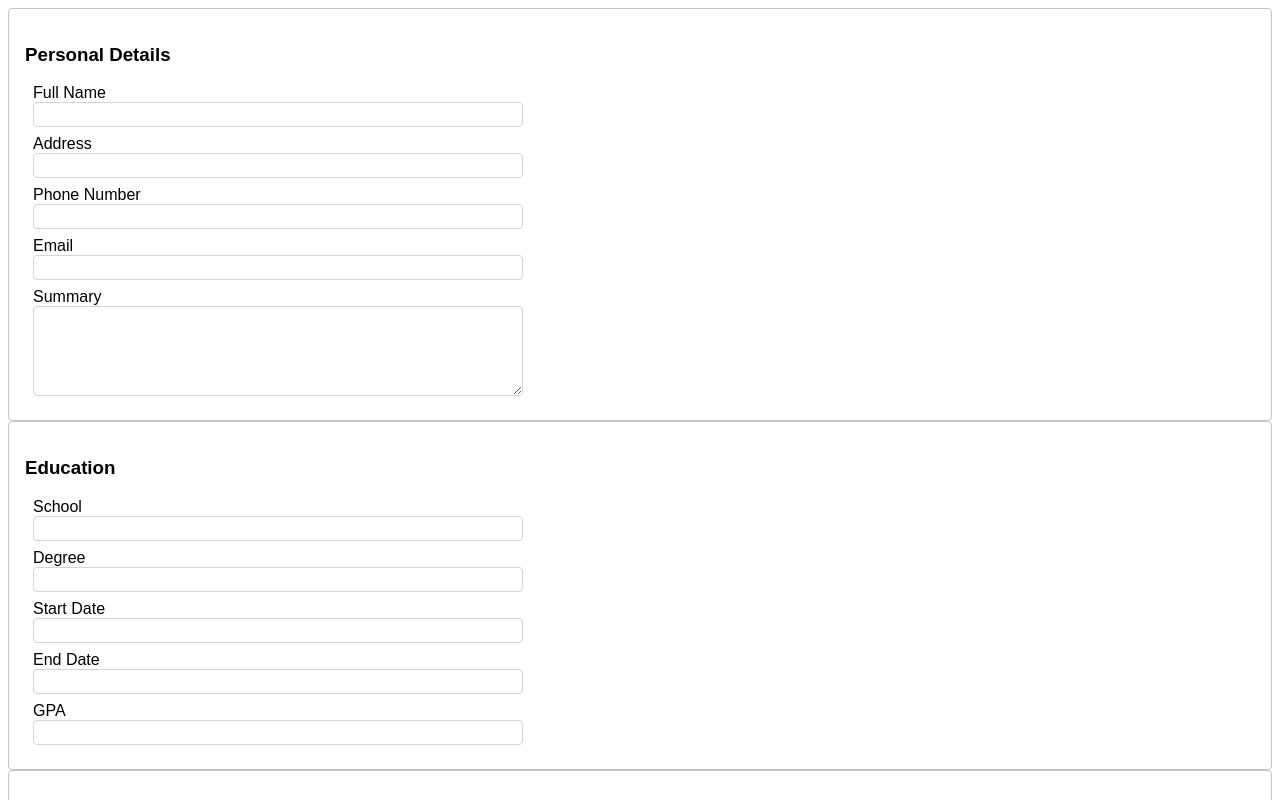
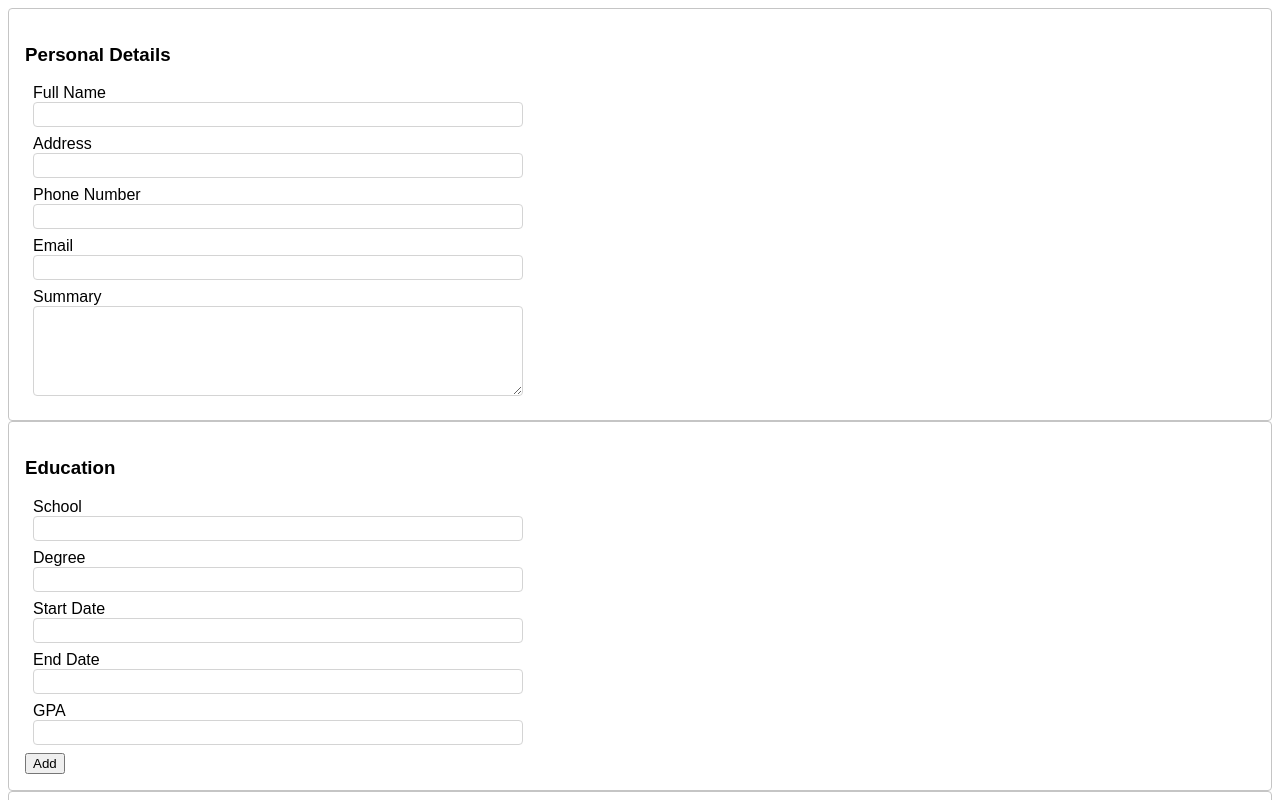
Before and after one commit to sdawidowich/Resume-Builder, a React (Vite) app: page / in a window 1280 px wide. Shown: the top 800 px of the page. Built offline with nearby package versions, Linux system fonts and the light colour scheme.

Commit message:
Added Button component, add 'Add' button to add more section items.

```diff
--- /dev/null
+++ b/src/components/Button/Button.jsx
@@ -0,0 +1,21 @@
+import PropTypes from 'prop-types'
+import './Button.css'
+
+function Button({id, text, dataKey, on_click}) {
+  return (
+    <button className='button' id={id} onClick={on_click} data-key={dataKey}>{text}</button>
+  )
+}
+
+Button.propTypes = {
+  id: PropTypes.string,
+  text: PropTypes.string,
+  dataKey: PropTypes.string,
+  on_click: PropTypes.func
+};
+
+Button.defaultProps = {
+  type: "text"
+};
+
+export default Button;
--- a/src/components/InputSection/SectionDetailsInput.jsx
+++ b/src/components/InputSection/SectionDetailsInput.jsx
@@ -1,4 +1,5 @@
 import PropTypes from "prop-types";
+import Button from "../Button/Button.jsx";
 
 function SectionDetailsInput({sectionDetails, setSectionDetails, SectionItem}) {
     function update_sectionDetails(id, key, value) {
@@ -11,6 +12,10 @@ function SectionDetailsInput({sectionDetails, setSectionDetails, SectionItem}) {
         }))
     }
 
+    function add_sectionDetails() {
+        setSectionDetails([...sectionDetails, {id: crypto.randomUUID()}]);
+    }
+
     return (
         <>
             {
@@ -18,6 +23,7 @@ function SectionDetailsInput({sectionDetails, setSectionDetails, SectionItem}) {
                     return (<SectionItem key={item.id + "-input"} itemDetails={item} on_change={update_sectionDetails} />);
                 })
             }
+            <Button text="Add" on_click={add_sectionDetails} />
         </>
     );
 }
```
Also changed, not shown: src/components/Button/Button.css (added).
